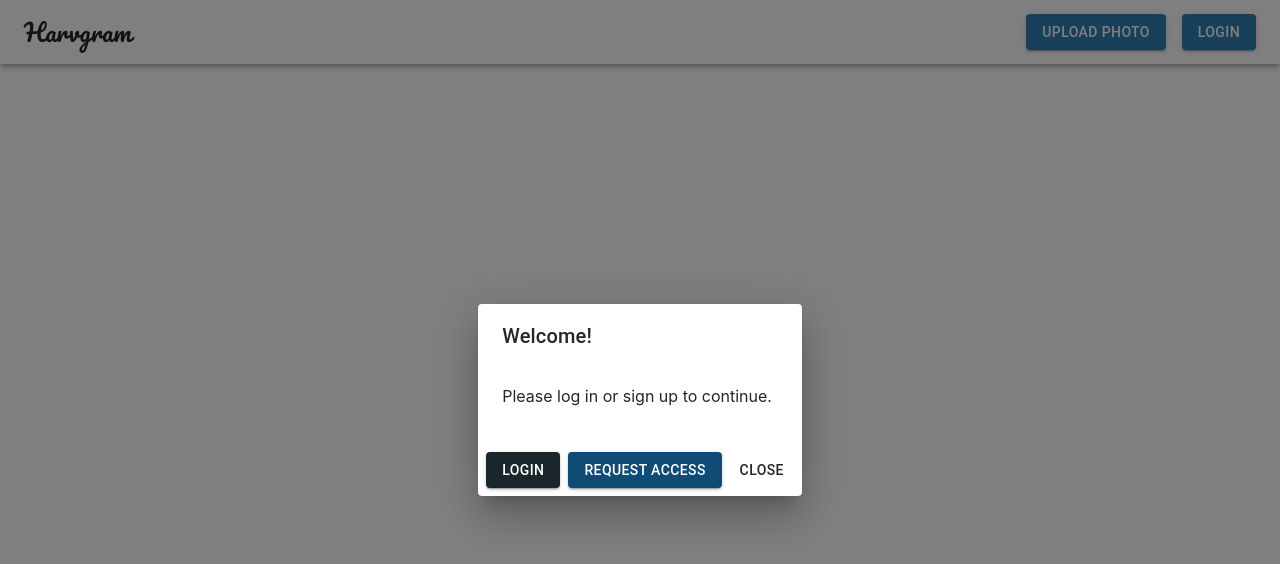
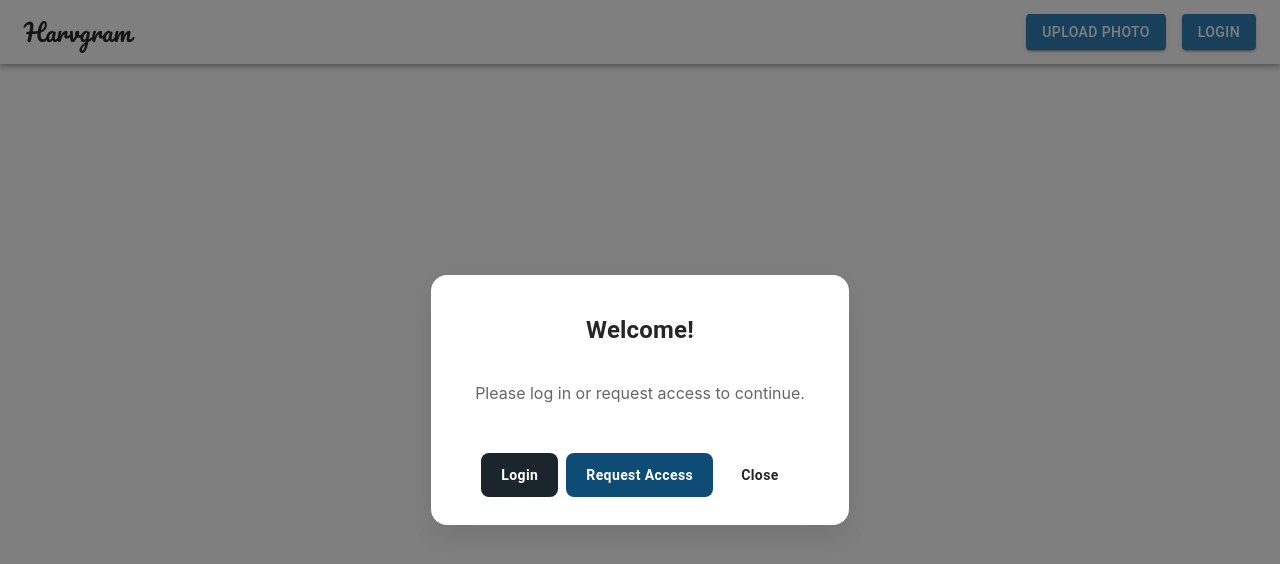
Before and after one commit to heyitsmeharv/harvgram, a React (Vite) app in the folder frontend/: page / in a window 1280 px wide. Shown: the top 564 px of the page. Built offline with nearby package versions, Linux system fonts and the light colour scheme.

Commit message:
@mui/system

```diff
--- a/frontend/package.json
+++ b/frontend/package.json
@@ -14,6 +14,7 @@
     "@emotion/styled": "^11.14.0",
     "@mui/icons-material": "^6.4.4",
     "@mui/material": "^6.4.4",
+    "@mui/system": "^6.4.6",
     "human-date": "^1.4.0",
     "react": "^19.0.0",
     "react-dom": "^19.0.0"
--- a/frontend/src/App.jsx
+++ b/frontend/src/App.jsx
@@ -1,5 +1,6 @@
 import { useState, useEffect } from "react";
 import { Button, Container, Card, CardMedia, Box, Dialog, DialogActions, DialogContent, DialogTitle } from "@mui/material";
+import { styled } from "@mui/system";
 import { ThemeProvider } from "@mui/material/styles";
 import theme from "./styles/themes/theme.jsx";
 import './App.css';
@@ -8,6 +9,24 @@ import image from "./assets/profile-portrait.jpeg";
 
 import { Header } from "./components/Header/Header.jsx";
 import { Photo } from "./components/Photo/Photo.jsx";
+
+const StyledDialog = styled(Dialog)({
+  "& .MuiPaper-root": {
+    borderRadius: "16px",
+    padding: "20px",
+    background: "#ffffff",
+    boxShadow: "0px 10px 30px rgba(0, 0, 0, 0.1)",
+    textAlign: "center"
+  }
+});
+
+const StyledButton = styled(Button)({
+  padding: "10px 20px",
+  borderRadius: "8px",
+  fontWeight: "bold",
+  textTransform: "none",
+  boxShadow: "none"
+});
 
 function App() {
   const [isLoggedIn, setIsLoggedIn] = useState(false);
@@ -39,17 +58,17 @@ function App() {
                 return <Photo key={img.id} date={img.createdAt} image={img.pictureUrl} title={img.title} tag={img.tag} caption={img.caption} />
               })}
             </Container>
-            : <Dialog open={!isLoggedIn} onClose={() => setIsLoggedIn(true)}>
-              <DialogTitle>Welcome!</DialogTitle>
+            : <StyledDialog open={!isLoggedIn} onClose={() => setIsLoggedIn(true)}>
+              <DialogTitle style={{ fontSize: "1.5rem", fontWeight: "bold" }}>Welcome!</DialogTitle>
               <DialogContent>
-                <p>Please log in or sign up to continue.</p>
+                <p style={{ color: "#666", marginBottom: "20px" }}>Please log in or request access to continue.</p>
               </DialogContent>
-              <DialogActions>
-                <Button variant="contained" color="primary">Login</Button>
-                <Button variant="contained" color="secondary">Request Access</Button>
-                <Button onClick={() => setIsLoggedIn(true)} color="inherit">Close</Button>
+              <DialogActions style={{ justifyContent: "center" }}>
+                <StyledButton variant="contained" color="primary">Login</StyledButton>
+                <StyledButton variant="contained" color="secondary">Request Access</StyledButton>
+                <StyledButton onClick={() => setIsLoggedIn(true)} color="inherit">Close</StyledButton>
               </DialogActions>
-            </Dialog>
+            </StyledDialog>
           }
         </Box>
       </Box>
--- a/frontend/src/components/Photo/Photo.jsx
+++ b/frontend/src/components/Photo/Photo.jsx
@@ -1,15 +1,9 @@
 import hdate from "human-date";
 
-import { Box, Container, Checkbox, Typography, Grow } from "@mui/material";
+import { Box, Typography, Grow } from "@mui/material";
+import { styled } from "@mui/system";
 
-export const Photo = ({ image, title, caption, date, tag }) => {
-  const prettyDate = hdate.prettyPrint(date);
-  return (
-    <Grow in={true}
-      {...{ timeout: 1000 }}
-    >
-      <Container
-        css={`
+const PhotoContainer = styled(Box)`
   margin: 2%;
   border-radius: 20px;
   background-color: #fff;
@@ -25,23 +19,23 @@ export const Photo = ({ image, title, caption, date, tag }) => {
     transform: translateY(2px);
     box-shadow: 0 2px 5px rgb(0 0 0 / 10%), 0 1px 2px rgb(0 0 0 / 5%);
   }
+
   @media only screen and (max-width: 375px) {
     width: auto;
   }
-        `}
-      >
-        <label htmlFor="zoomCheck">
-          <img src={image} style={{ width: "100%", maxHeight: "380px", borderRadius: "20px", objectFit: "cover", objectPosition: "cover", transition: "transform 0.25s ease" }} />
-        </label>
-        <Box
-          css={`
-          padding: 19px 20px 13px;
-          min-height: 110px;
-        `}
-        >
-          <Checkbox />
-          <Typography
-            css={`
+
+  & img {
+    width: 100%;
+    max-height: 380px;
+    border-radius: 20px;
+    object-fit:cover;
+    object-position: 50% 50%;
+    transition: transform 0.25s ease;
+  }
+
+`;
+
+const PhotoTitle = styled(Typography)`
   font-family: 'Open Sans', sans-serif;
   padding: 0.5rem 0rem;
   font-size: 24px;
@@ -50,20 +44,54 @@ export const Photo = ({ image, title, caption, date, tag }) => {
   color: black;
   display: inline-block;
   margin-bottom: 7px;
-            `}
-          >
-            {title}
-          </Typography>
-          <Typography
-            css={`
+`;
+
+const PhotoDate = styled(Typography)`
+  margin-left: auto;
+  font-family: 'Open Sans', sans-serif;
+  font-weight: 700;
+  color: black;
+  line-height: 14px;
+  font-size: 14px;
+  vertical-align: middle;
+  display: inline-block;
+`;
+
+const PhotoMessage = styled(Box)`
   display: block;
   font-size: 16px;
   line-height: 22px;
   color: black;
+`;
+
+const Tag = styled(Box)`
+  font-size: 14px;
+  line-height: 14px;
+  color: rgba(67,91,113,.5);
+  display: inline-block;
+  vertical-align: middle;
+`;
+
+export const Photo = ({ image, title, caption, date, tag }) => {
+  const prettyDate = hdate.prettyPrint(date);
+  return (
+    <Grow in={true}
+      {...{ timeout: 1000 }}
+    >
+      <PhotoContainer>
+        <image src={image} />
+        <Box
+          css={`
+          padding: 19px 20px 13px;
+          min-height: 110px;
         `}
         >
+          <PhotoTitle>
+            {title}
+          </PhotoTitle>
+          <PhotoMessage>
             {caption}
-          </Typography>
+          </PhotoMessage>
         </Box>
         <Box
           css={`
@@ -73,33 +101,14 @@ export const Photo = ({ image, title, caption, date, tag }) => {
           padding: 11px 20px 13px;
         `}
         >
-          <Typography
-            css={`
-              font-size: 14px;
-              line-height: 14px;
-              color: rgba(67,91,113,.5);
-              display: inline-block;
-              vertical-align: middle;
-            `}
-          >
+          <Tag>
             #{tag}
-          </Typography>
-          <Typography
-            css={`
-              margin-left: auto;
-              font-family: 'Open Sans', sans-serif;
-              font-weight: 700;
-              color: black;
-              line-height: 14px;
-              font-size: 14px;
-              vertical-align: middle;
-              display: inline-block;
-            `}
-          >
+          </Tag>
+          <PhotoDate>
             {prettyDate}
-          </Typography>
+          </PhotoDate>
         </Box>
-      </Container>
-    </Grow >
+      </PhotoContainer>
+    </Grow>
   )
 }
```
Also changed, not shown: 1 other file (tests, documents, lock files or other folders). Lines whose indentation alone changed are shown as unchanged.
